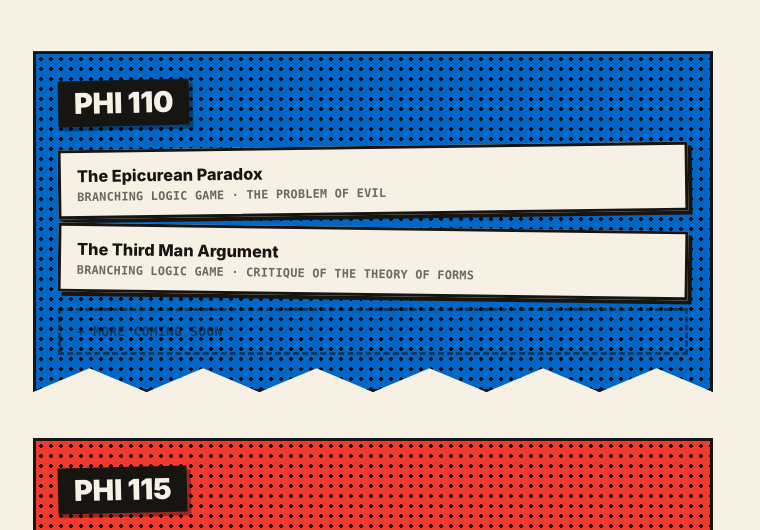
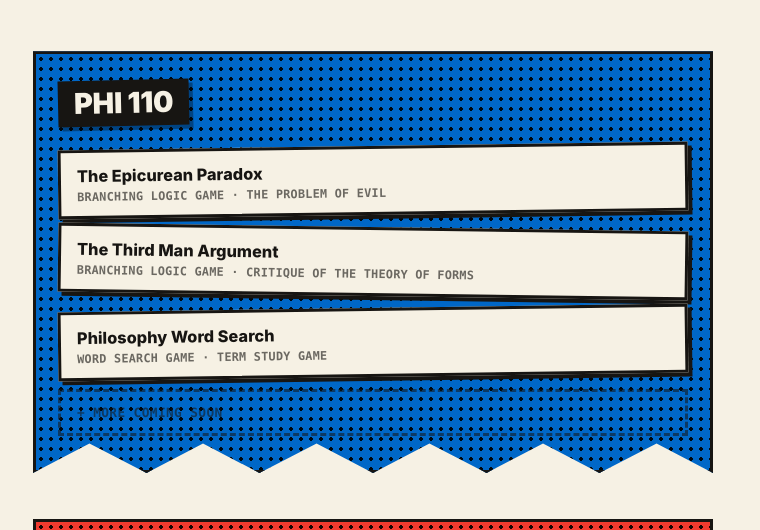
Before and after one commit to RagnarRock1/Learning-Activities, a plain HTML site: page index.html in a window 1280 px wide. Shown: the part 240-770 px from the top of the page, without its empty margins (267-1027 px from the left). Drawn offline with Linux system fonts and the light colour scheme.

Commit message:
Update index.html

```diff
--- a/index.html
+++ b/index.html
@@ -212,6 +212,7 @@
     <ul class="activities">
       <li><a href="phi-110/epicurean-paradox.html">The Epicurean Paradox<span class="tag">Branching logic game &middot; the problem of evil</span></a></li>
       <li><a href="phi-110/third-man-argument.html">The Third Man Argument<span class="tag">Branching logic game &middot; critique of the Theory of Forms</span></a></li>
+      <li><a href="phi-110/philosophy-word-search.html">Philosophy Word Search<span class="tag">Word search game &middot; term study game</span></a></li>
       <li class="placeholder">+ more coming soon</li>
     </ul>
   </section>
```
